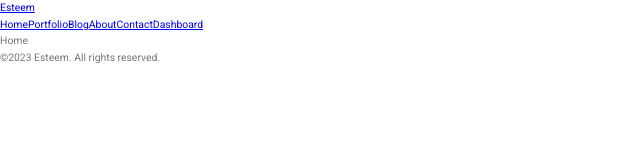
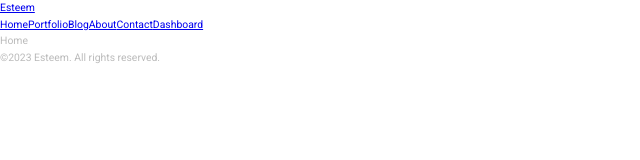
Before and after one commit to esteemayo/next_13, a Next.js app: page / in a window 1280 px wide. Shown: the top 160 px of the page, without its empty margins (0-640 px from the left). Built offline with nearby package versions, Linux system fonts and the light colour scheme.

Commit message:
fix: change color

```diff
--- a/src/app/globals.css
+++ b/src/app/globals.css
@@ -14,7 +14,7 @@ html {
 }
 
 body {
-  color: #777;
+  color: #bbb;
   line-height: 1.6;
   cursor: default;
 }
```
